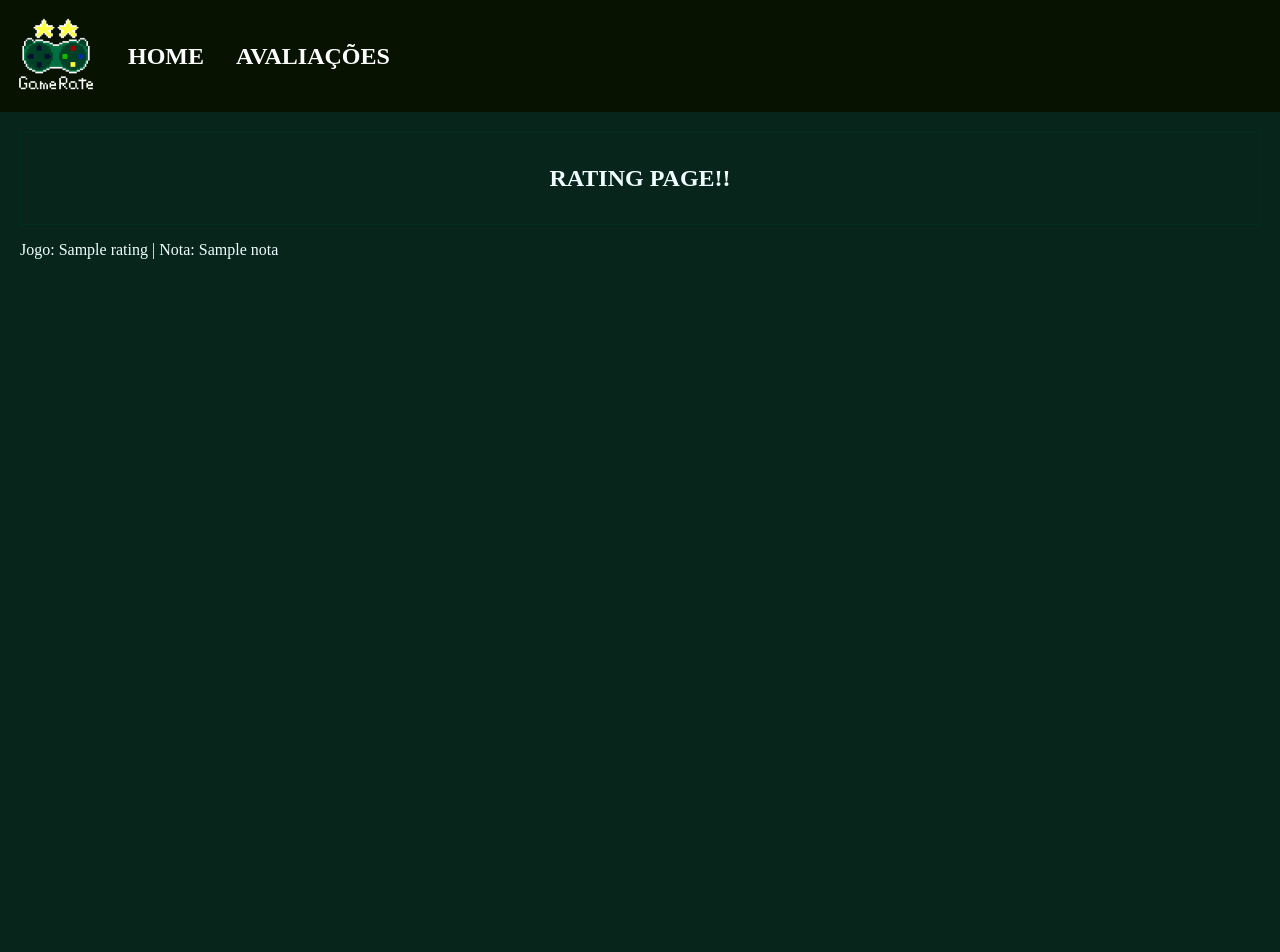
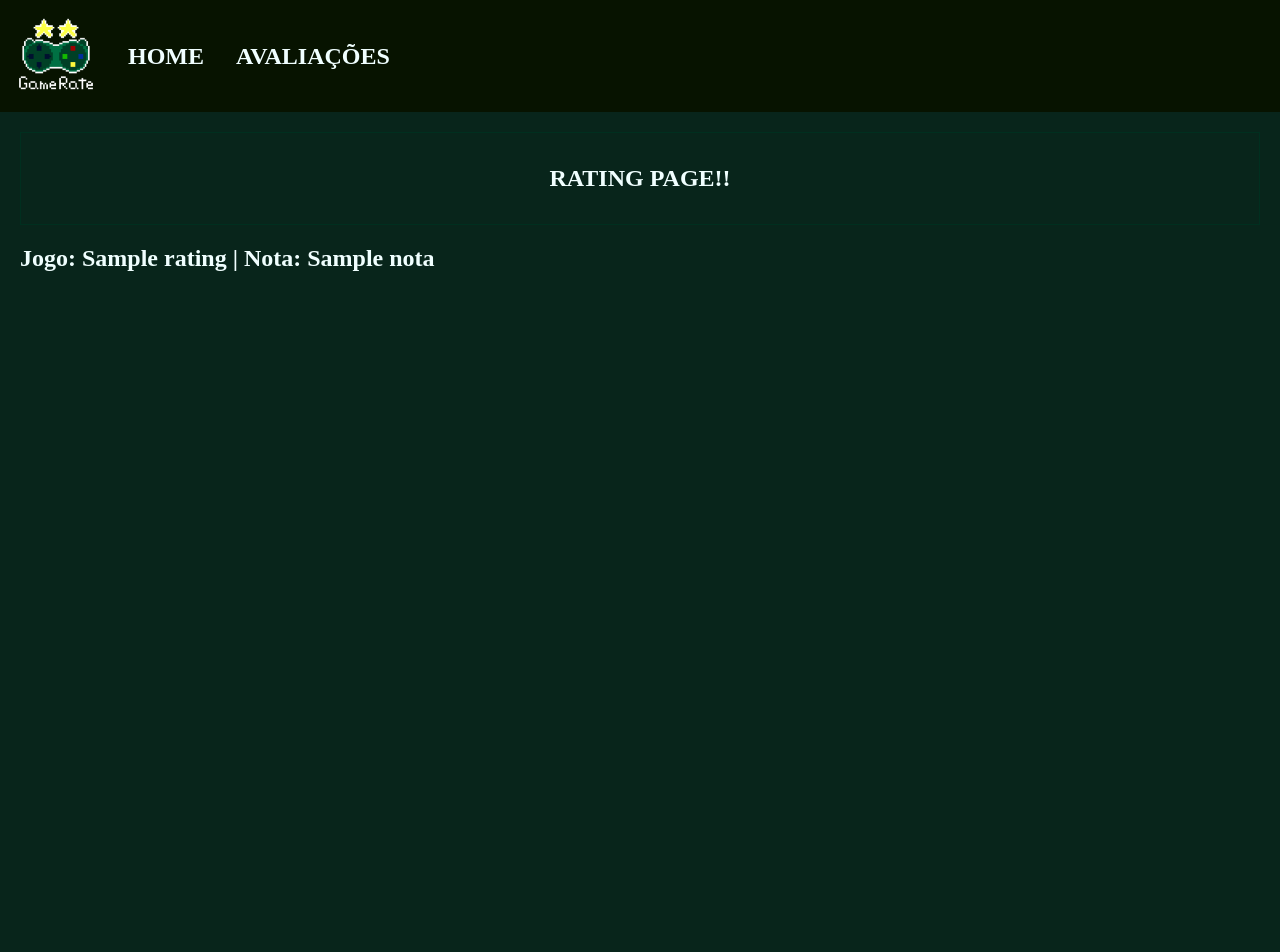
Before and after one commit to LucaSuzuki/GameRate, a Flask app: template templates/ratingPage.html in a window 1280 px wide. Run offline with Flask 3, Linux system fonts and the light colour scheme; the template is opened without the code that fills it: most values are stand-ins (such as "Sample title", 1, 10 or a date in 2020).

Commit message:
sistema de add corrigido

```diff
--- a/static/style.css
+++ b/static/style.css
@@ -22,6 +22,12 @@ p{
     color: azure;
     display: block;
 }
+
+h2{
+    color: azure;
+    display: block;
+}
+
 
 ul {
   list-style-type: none;
--- a/templates/ratingPage.html
+++ b/templates/ratingPage.html
@@ -22,11 +22,14 @@
         </div>
         <div>
 
+            {% if ratings %}
                 {% for r in ratings %}
 
-                    <p>Jogo: {{ r.nome }}        |         Nota: {{ r.nota }}</p>
+                    <h2>Jogo: {{ r.nome }}        |         Nota: {{ r.nota }}</h2>
                 {% endfor %}
-
+            {% else %}
+                <p>Sem avaliações!</p>
+            {% endif %}
         </div>
     </article>
 
--- a/views.py
+++ b/views.py
@@ -13,8 +13,8 @@ def enviar():
     nome = request.form["nome"]
     nota = request.form["nota"]
 
-
-    lista_ratings.append({"nome": nome, "nota": nota})
+    if nome != "" and nota != "":
+        lista_ratings.append({"nome": nome, "nota": nota})
 
     return redirect(url_for("ratings"))
 @app.route("/ratings")
```
